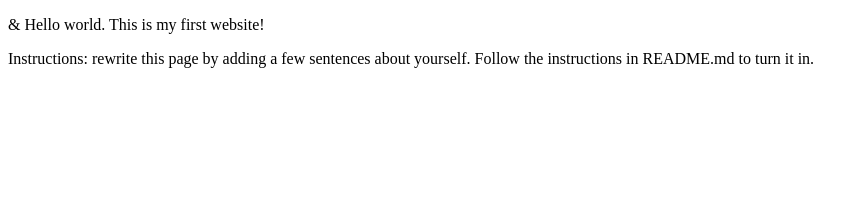
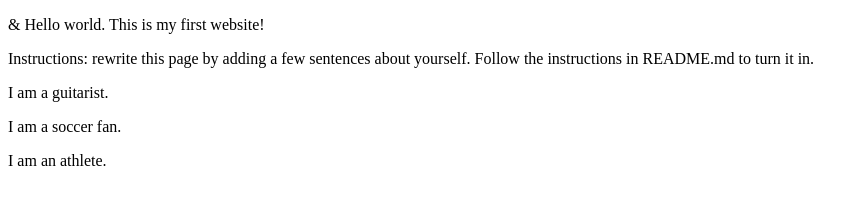
Before and after one commit to AahilPenwalla/webdev_lab1, a plain HTML site: page index.html in a window 1280 px wide. Shown: the whole page, without its empty margins (0-868 px from the left). Drawn offline with Linux system fonts and the light colour scheme.

Commit message:
Lab 1 completed

```diff
--- a/index.html
+++ b/index.html
@@ -7,5 +7,8 @@
 <body>
   <p>&amp; Hello world. This is my first website!</p>
   <p>Instructions: rewrite this page by adding a few sentences about yourself. Follow the instructions in README.md to turn it in.</p>
+  <p>I am a guitarist.</p>
+  <p>I am a soccer fan.</p>
+  <p>I am an athlete.</p>
 </body>
 </html>
```
